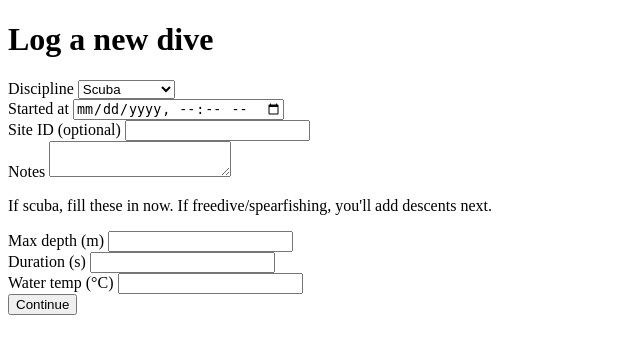
After one commit to Declamski/be-the-fish, a Flask app: page /dives/new in a window 1280 px wide. The commit adds this page. Shown: the top 354 px of the page, without its empty margins (0-640 px from the left). Run offline with Flask 3, Linux system fonts and the light colour scheme; the visitor is signed in with stand-in values (Sample User, id 1).

Commit message:
added database logic for dives. This may have to be ammended a bit when I receive actual real dive computer data (which will be soon). Also added pytests for the required testing section.

```diff
--- a/app.py
+++ b/app.py
@@ -2,6 +2,7 @@ import flask
 from config import load_config
 from db import init_db, get_connection
 import users
+import dives
 
 
 def create_app(config=None):
@@ -26,6 +27,7 @@ def create_app(config=None):
             db.close()
 
     app.register_blueprint(users.bp)
+    app.register_blueprint(dives.bp)
 
     @app.route("/")
     def index():
--- a/db.py
+++ b/db.py
@@ -2,6 +2,7 @@ import sqlite3
 import os
 
 import users
+import dives
 
 
 def get_connection(data_dir):
@@ -15,4 +16,5 @@ def init_db(data_dir):
     os.makedirs(data_dir, exist_ok=True)
     conn = get_connection(data_dir)
     users.init_db(conn)
+    dives.init_db(conn)
     conn.close()
--- /dev/null
+++ b/dives/__init__.py
@@ -0,0 +1,2 @@
+from .repository import init_db
+from .routes import bp
--- /dev/null
+++ b/dives/routes.py
@@ -0,0 +1,139 @@
+import flask
+
+import users
+from . import service
+
+bp = flask.Blueprint("dives", __name__, url_prefix="/dives")
+
+
+def get_connection():
+    return flask.g.db
+
+
+def current_user_id():
+    return flask.session["user_id"]
+
+
+@bp.route("/new", methods=["GET", "POST"])
+@users.login_required
+def new_dive():
+    if flask.request.method == "GET":
+        return flask.render_template("dives/new.html")
+
+    conn = get_connection()
+    discipline = flask.request.form.get("discipline", "")
+    started_at = flask.request.form.get("started_at", "")
+    site_id = flask.request.form.get("site_id") or None
+    notes = flask.request.form.get("notes") or None
+
+    if discipline == "scuba":
+        max_depth_m = flask.request.form.get("max_depth_m") or None
+        duration_s = flask.request.form.get("duration_s") or None
+        water_temp_c = flask.request.form.get("water_temp_c") or None
+        try:
+            dive_id = service.create_scuba_dive(
+                conn,
+                user_id=current_user_id(),
+                started_at=started_at,
+                max_depth_m=float(max_depth_m) if max_depth_m else None,
+                duration_s=int(duration_s) if duration_s else None,
+                site_id=int(site_id) if site_id else None,
+                water_temp_c=float(water_temp_c) if water_temp_c else None,
+                notes=notes,
+            )
+        except ValueError as e:
+            return flask.render_template("dives/new.html", error=str(e)), 400
+        return flask.redirect(f"/dives/{dive_id}")
+
+    try:
+        draft = service.start_session_draft(
+            discipline=discipline,
+            started_at=started_at,
+            site_id=int(site_id) if site_id else None,
+            notes=notes,
+        )
+    except ValueError as e:
+        return flask.render_template("dives/new.html", error=str(e)), 400
+
+    flask.session["draft_dive"] = draft
+    return flask.redirect("/dives/new/descents")
+
+
+@bp.route("/new/descents", methods=["GET", "POST"])
+@users.login_required
+def new_descent():
+    draft = flask.session.get("draft_dive")
+    if draft is None:
+        return flask.redirect("/dives/new")
+
+    if flask.request.method == "GET":
+        return flask.render_template("dives/descents.html", draft=draft)
+
+    depth_m = flask.request.form.get("depth_m") or None
+    duration_s = flask.request.form.get("duration_s") or None
+
+    try:
+        draft = service.add_descent_to_draft(
+            draft,
+            depth_m=float(depth_m) if depth_m else None,
+            duration_s=int(duration_s) if duration_s else None,
+        )
+    except ValueError as e:
+        return flask.render_template("dives/descents.html", draft=draft, error=str(e)), 400
+
+    flask.session["draft_dive"] = draft
+    return flask.redirect("/dives/new/descents")
+
+
+@bp.route("/new/finish", methods=["POST"])
+@users.login_required
+def finish_dive():
+    draft = flask.session.get("draft_dive")
+    if draft is None:
+        return flask.redirect("/dives/new")
+
+    try:
+        dive_id = service.finish_session(get_connection(), current_user_id(), draft)
+    except ValueError as e:
+        return flask.render_template("dives/descents.html", draft=draft, error=str(e)), 400
+
+    flask.session.pop("draft_dive", None)
+    return flask.redirect(f"/dives/{dive_id}")
+
+
+@bp.route("", methods=["GET"])
+@users.login_required
+def list_dives():
+    dives = service.list_dives(get_connection(), current_user_id())
+    return flask.render_template("dives/list.html", dives=dives)
+
+
+@bp.route("/<int:dive_id>", methods=["GET"])
+@users.login_required
+def dive_detail(dive_id):
+    try:
+        detail = service.get_dive_detail(get_connection(), dive_id, current_user_id())
+    except ValueError as e:
+        return flask.render_template("dives/list.html", dives=[], error=str(e)), 404
+    return flask.render_template("dives/detail.html", **detail)
+
+
+@bp.route("/<int:dive_id>/catches", methods=["POST"])
+@users.login_required
+def add_catch(dive_id):
+    species = flask.request.form.get("species", "")
+    weight_kg = flask.request.form.get("weight_kg") or None
+
+    try:
+        service.add_catch(
+            get_connection(),
+            dive_id=dive_id,
+            user_id=current_user_id(),
+            species=species,
+            weight_kg=float(weight_kg) if weight_kg else None,
+        )
+    except ValueError as e:
+        detail = service.get_dive_detail(get_connection(), dive_id, current_user_id())
+        return flask.render_template("dives/detail.html", error=str(e), **detail), 400
+
+    return flask.redirect(f"/dives/{dive_id}")
--- /dev/null
+++ b/dives/schema.sql
@@ -0,0 +1,30 @@
+CREATE TABLE IF NOT EXISTS dives (
+    id INTEGER PRIMARY KEY AUTOINCREMENT,
+    user_id INTEGER NOT NULL,
+    site_id INTEGER,
+    source_device TEXT,
+    external_id TEXT UNIQUE,
+    started_at TEXT NOT NULL,
+    discipline TEXT NOT NULL,
+    max_depth_m REAL,
+    duration_s INTEGER,
+    water_temp_c REAL,
+    notes TEXT
+);
+
+CREATE TABLE IF NOT EXISTS descents (
+    id INTEGER PRIMARY KEY AUTOINCREMENT,
+    dive_id INTEGER NOT NULL,
+    depth_m REAL NOT NULL,
+    duration_s INTEGER NOT NULL,
+    started_at TEXT,
+    FOREIGN KEY (dive_id) REFERENCES dives(id)
+);
+
+CREATE TABLE IF NOT EXISTS catches (
+    id INTEGER PRIMARY KEY AUTOINCREMENT,
+    dive_id INTEGER NOT NULL,
+    species TEXT NOT NULL,
+    weight_kg REAL,
+    FOREIGN KEY (dive_id) REFERENCES dives(id)
+);
--- /dev/null
+++ b/dives/service.py
@@ -0,0 +1,110 @@
+from . import repository
+
+VALID_DISCIPLINES = {"scuba", "freedive", "spearfishing"}
+SESSION_DISCIPLINES = {"freedive", "spearfishing"}
+
+
+def create_scuba_dive(conn, user_id, started_at, max_depth_m, duration_s, site_id=None,
+                       water_temp_c=None, notes=None):
+    if not started_at:
+        raise ValueError("Start date/time is required")
+    if max_depth_m is None or max_depth_m <= 0:
+        raise ValueError("Max depth must be greater than 0")
+    if duration_s is None or duration_s <= 0:
+        raise ValueError("Duration must be greater than 0")
+
+    return repository.insert_dive(
+        conn,
+        user_id=user_id,
+        discipline="scuba",
+        started_at=started_at,
+        site_id=site_id,
+        max_depth_m=max_depth_m,
+        duration_s=duration_s,
+        water_temp_c=water_temp_c,
+        notes=notes,
+    )
+
+
+def start_session_draft(discipline, started_at, site_id=None, notes=None):
+    if discipline not in SESSION_DISCIPLINES:
+        raise ValueError("Discipline must be freedive or spearfishing for a session")
+    if not started_at:
+        raise ValueError("Start date/time is required")
+
+    return {
+        "discipline": discipline,
+        "started_at": started_at,
+        "site_id": site_id,
+        "notes": notes,
+        "descents": [],
+    }
+
+
+def add_descent_to_draft(draft, depth_m, duration_s, started_at=None):
+    if depth_m is None or depth_m <= 0:
+        raise ValueError("Descent depth must be greater than 0")
+    if duration_s is None or duration_s <= 0:
+        raise ValueError("Descent duration must be greater than 0")
+
+    new_descent = {"depth_m": depth_m, "duration_s": duration_s, "started_at": started_at}
+    new_draft = dict(draft)
+    new_draft["descents"] = draft["descents"] + [new_descent]
+    return new_draft
+
+
+def finish_session(conn, user_id, draft):
+    descents = draft["descents"]
+    if len(descents) == 0:
+        raise ValueError("Add at least one descent before finishing the session")
+
+    max_depth_m = max(d["depth_m"] for d in descents)
+    duration_s = sum(d["duration_s"] for d in descents)
+
+    dive_id = repository.insert_dive(
+        conn,
+        user_id=user_id,
+        discipline=draft["discipline"],
+        started_at=draft["started_at"],
+        site_id=draft["site_id"],
+        max_depth_m=max_depth_m,
+        duration_s=duration_s,
+        notes=draft["notes"],
+    )
+
+    for d in descents:
+        repository.insert_descent(conn, dive_id, d["depth_m"], d["duration_s"], d["started_at"])
+
+    return dive_id
+
+
+def add_catch(conn, dive_id, user_id, species, weight_kg=None):
+    dive = repository.get_dive(conn, dive_id)
+    if dive is None:
+        raise ValueError("Dive not found")
+    if dive["user_id"] != user_id:
+        raise ValueError("You can only log catches on your own dives")
+    if dive["discipline"] != "spearfishing":
+        raise ValueError("Catches can only be logged on spearfishing dives")
+    if not species or not species.strip():
+        raise ValueError("Species is required")
+    if weight_kg is not None and weight_kg <= 0:
+        raise ValueError("Weight must be greater than 0")
+
+    return repository.insert_catch(conn, dive_id, species.strip(), weight_kg)
+
+
+def list_dives(conn, user_id):
+    return repository.list_dives_for_user(conn, user_id)
+
+
+def get_dive_detail(conn, dive_id, user_id):
+    dive = repository.get_dive(conn, dive_id)
+    if dive is None or dive["user_id"] != user_id:
+        raise ValueError("Dive not found")
+
+    return {
+        "dive": dive,
+        "descents": repository.list_descents(conn, dive_id),
+        "catches": repository.list_catches(conn, dive_id),
+    }
--- a/pyproject.toml
+++ b/pyproject.toml
@@ -12,3 +12,6 @@ dev = [
     "pytest>=9.1.1",
     "pytest-cov>=7.1.0",
 ]
+
+[tool.pytest.ini_options]
+pythonpath = ["."]
--- /dev/null
+++ b/templates/dives/new.html
@@ -0,0 +1,24 @@
+{% extends "base.html" %}
+{% block content %}
+<h1>Log a new dive</h1>
+{% if error %}<p>{{ error }}</p>{% endif %}
+<form method="post">
+    <label>Discipline
+        <select name="discipline" required>
+            <option value="scuba">Scuba</option>
+            <option value="freedive">Freedive</option>
+            <option value="spearfishing">Spearfishing</option>
+        </select>
+    </label><br>
+    <label>Started at <input type="datetime-local" name="started_at" required></label><br>
+    <label>Site ID (optional) <input type="number" name="site_id"></label><br>
+    <label>Notes <textarea name="notes"></textarea></label><br>
+
+    <p>If scuba, fill these in now. If freedive/spearfishing, you'll add descents next.</p>
+    <label>Max depth (m) <input type="number" step="0.1" name="max_depth_m"></label><br>
+    <label>Duration (s) <input type="number" name="duration_s"></label><br>
+    <label>Water temp (&deg;C) <input type="number" step="0.1" name="water_temp_c"></label><br>
+
+    <button type="submit">Continue</button>
+</form>
+{% endblock %}
--- a/templates/index.html
+++ b/templates/index.html
@@ -3,6 +3,7 @@
 <h1>Dive Log</h1>
 {% if user %}
     <p>Logged in as {{ user.name }}</p>
+    <p><a href="/dives">Your dives</a></p>
     <form method="post" action="/logout"><button type="submit">Log out</button></form>
 {% else %}
     <p><a href="/login">Log in</a> or <a href="/signup">sign up</a></p>
--- a/users.py
+++ b/users.py
@@ -1,3 +1,5 @@
+import functools
+
 import flask
 from werkzeug.security import generate_password_hash, check_password_hash
 
@@ -72,6 +74,15 @@ def get_current_user(conn):
     return {"id": row["id"], "email": row["email"], "name": row["name"]}
 
 
+def login_required(view_func):
+    @functools.wraps(view_func)
+    def wrapped_view(*args, **kwargs):
+        if flask.session.get("user_id") is None:
+            return flask.redirect("/login")
+        return view_func(*args, **kwargs)
+    return wrapped_view
+
+
 @bp.route("/signup", methods=["GET", "POST"])
 def signup():
     if flask.request.method == "GET":
```
Also changed, not shown: AI_USAGE.md (+4 -3 lines), dives/repository.py (added, +72 -0 lines), templates/dives/descents.html (added, +25 -0 lines), templates/dives/detail.html (added, +34 -0 lines), templates/dives/list.html (added, +13 -0 lines), tests/test_dives_service.py (added, +137 -0 lines).
